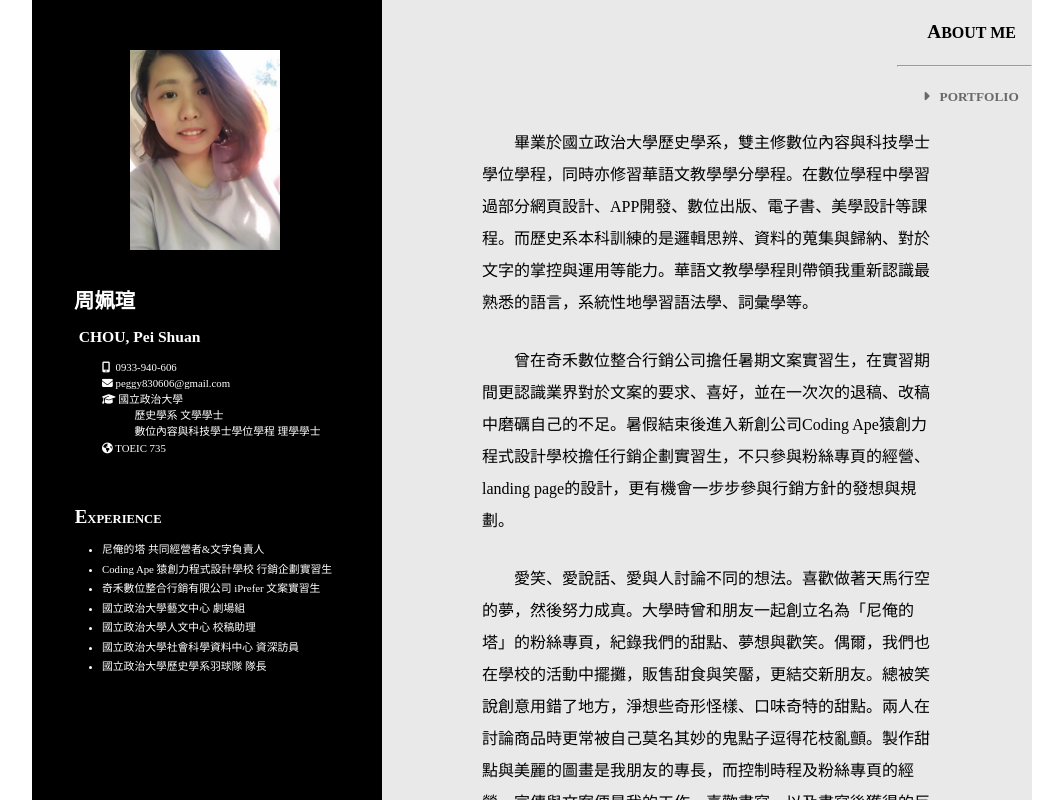
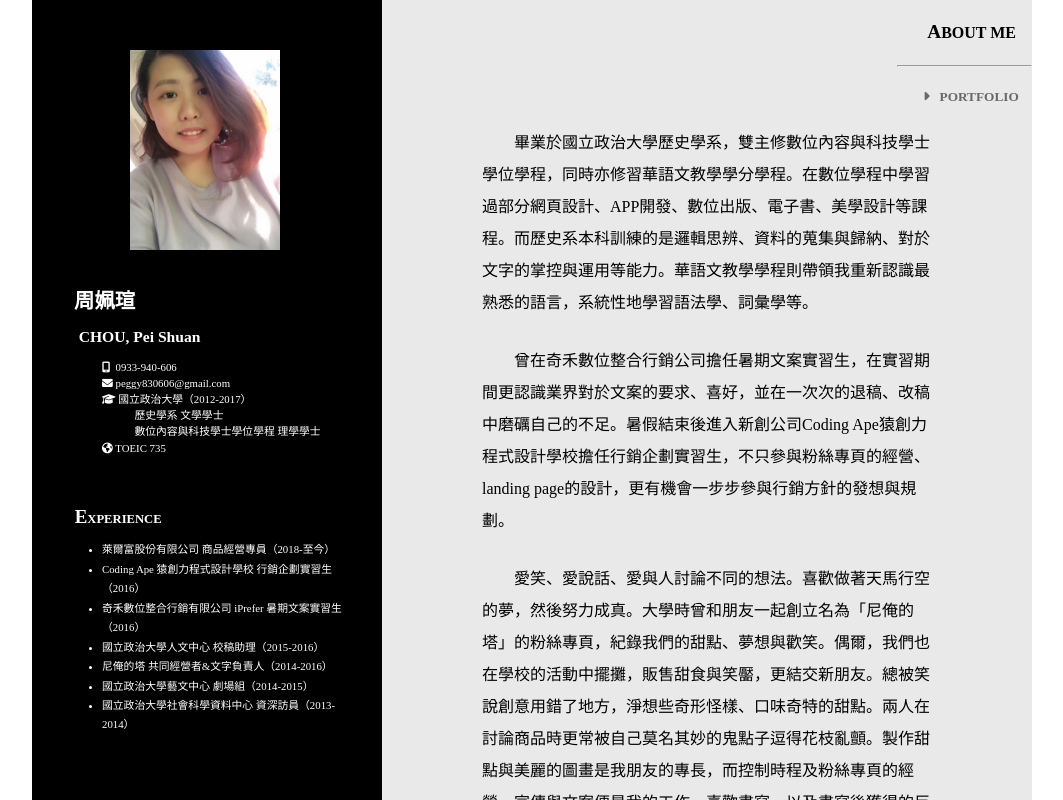
Before and after one commit to choupeishuan/myWeb_choupeishuan2020, a plain HTML site: page index.html in a window 1280 px wide. Shown: the whole page, without its empty margins (108-1171 px from the left). Drawn offline with Linux system fonts and the light colour scheme.

Commit message:
Update index.html

```diff
--- a/index.html
+++ b/index.html
@@ -30,7 +30,7 @@
                      </li>
                      <li>
                          <i class="fa fa-graduation-cap" aria-hidden="true"></i>
-                           國立政治大學
+                           國立政治大學（2012-2017）
                            <br>
                            <div id="graduate">
                            歷史學系 文學學士
@@ -47,13 +47,13 @@
              <div id="experience">
                  <h3>EXPERIENCE</h3>
                  <ul>
-                     <li>尼俺的塔 共同經營者&文字負責人</li>
-                     <li>Coding Ape 猿創力程式設計學校 行銷企劃實習生</li>
-                     <li>奇禾數位整合行銷有限公司 iPrefer 文案實習生</li>
-                     <li>國立政治大學藝文中心 劇場組</li>
-                     <li>國立政治大學人文中心 校稿助理</li>
-                     <li>國立政治大學社會科學資料中心 資深訪員</li>
-                     <li>國立政治大學歷史學系羽球隊 隊長</li>
+                     <li>萊爾富股份有限公司 商品經營專員（2018-至今）</li>
+                     <li>Coding Ape 猿創力程式設計學校 行銷企劃實習生（2016）</li>
+                     <li>奇禾數位整合行銷有限公司 iPrefer 暑期文案實習生（2016）</li>
+                     <li>國立政治大學人文中心 校稿助理（2015-2016）</li>
+                     <li>尼俺的塔 共同經營者&文字負責人（2014-2016）</li>
+                     <li>國立政治大學藝文中心 劇場組（2014-2015）</li>
+                     <li>國立政治大學社會科學資料中心 資深訪員（2013-2014）</li>
                  </ul>
              </div>
     </div>
```
